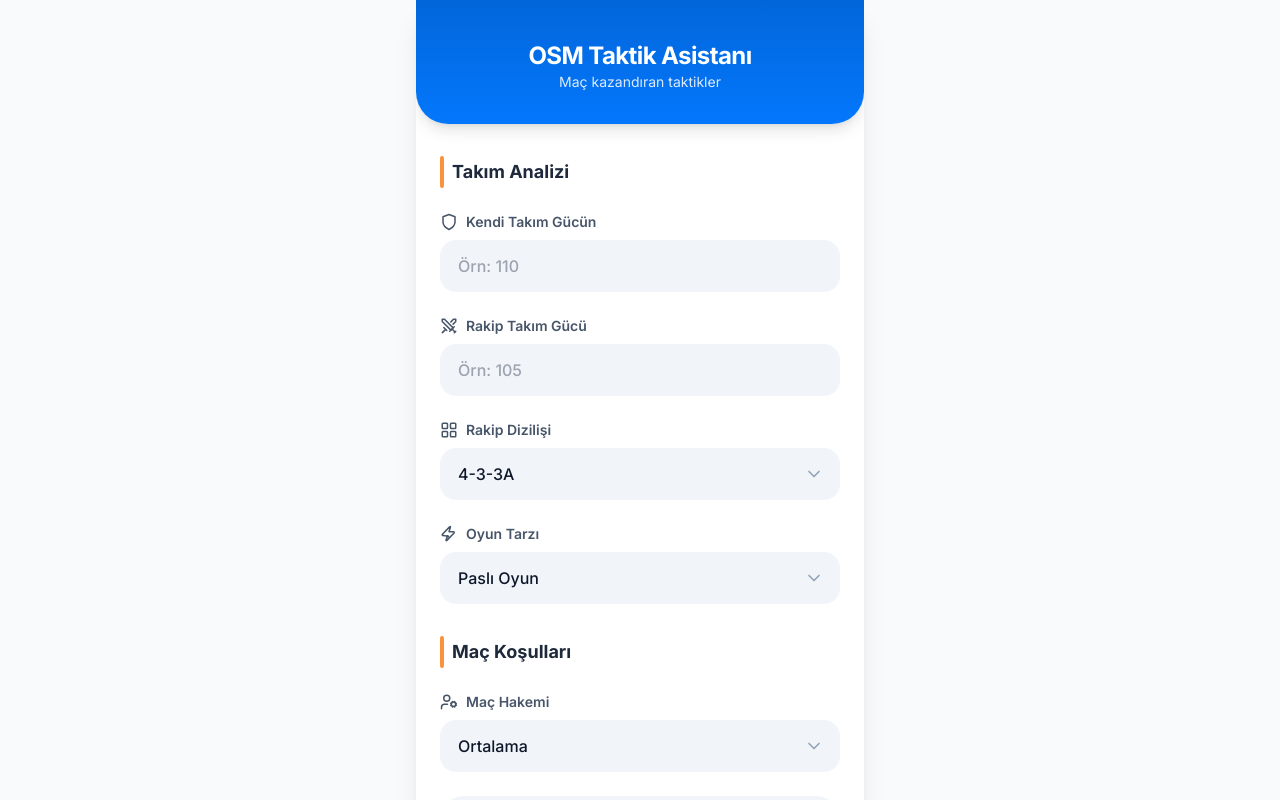
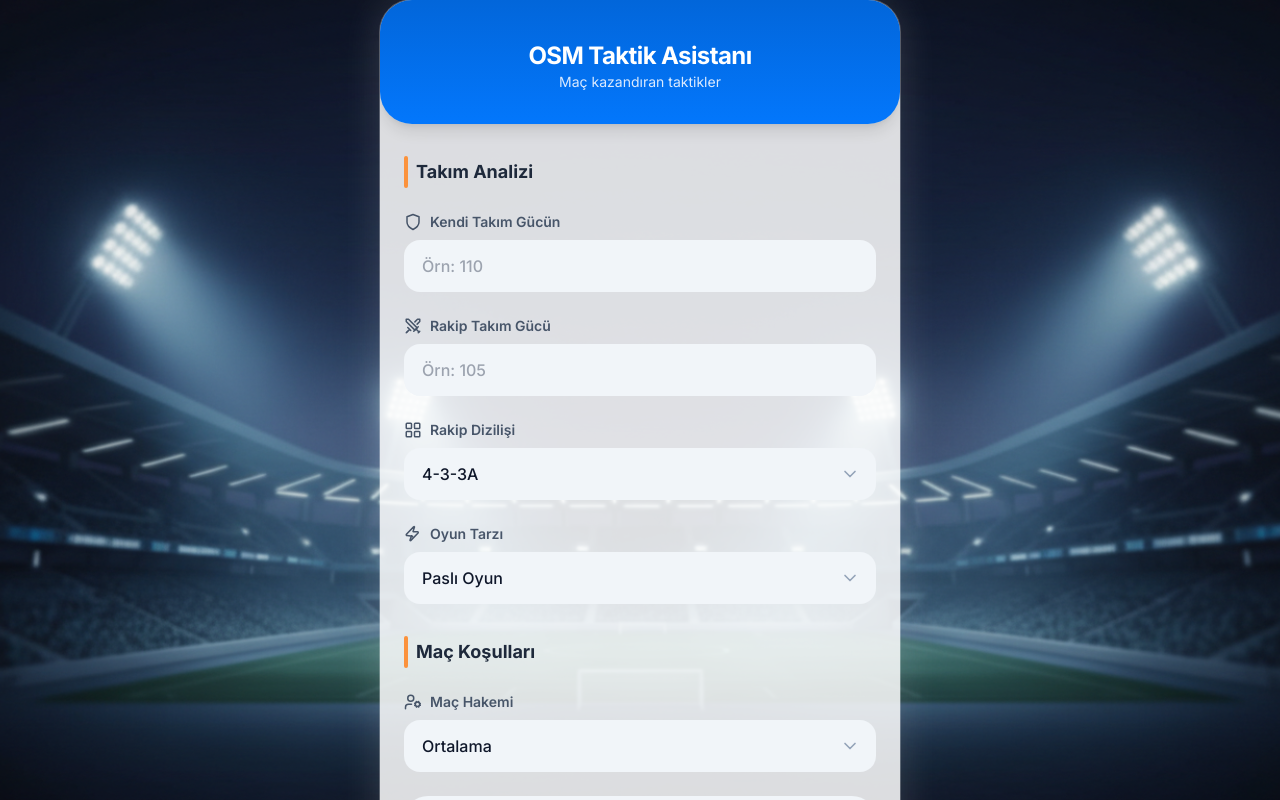
Before and after one commit to Torrick14/osm-tactic-assistant, a React (Vite) app: page / in a window 1280 px wide. Shown: the top 800 px of the page. Built offline with nearby package versions, Linux system fonts and the light colour scheme.

Commit message:
UI polish: background, glow, rounded layout

```diff
--- a/components/Layout.tsx
+++ b/components/Layout.tsx
@@ -1,31 +1,59 @@
-
 import React from 'react';
 import { Analytics } from "@vercel/analytics/react";
 
 export const Layout: React.FC<{ children: React.ReactNode }> = ({ children }) => {
   return (
-    <div className="min-h-screen max-w-md mx-auto bg-white shadow-xl flex flex-col relative overflow-hidden">
-      {/* Header - Notch (çentik) uyumu için pt-safe veya yüksek padding */}
+    <div
+      className="min-h-screen flex justify-center relative"
+      style={{
+        backgroundImage: "url('/bg-stadium.png')",
+        backgroundSize: "cover",
+        backgroundPosition: "center",
+        backgroundAttachment: "fixed",
+      }}
+    >
+      {/* OUTER GLOW / CARD */}
+      <div
+        className="
+          min-h-screen w-full
+          max-w-sm md:max-w-[460px] lg:max-w-[520px]
+          mx-auto
+          bg-white/85
+          flex flex-col
+          relative
+          rounded-[2rem]
+          ring-1 ring-white/25
+          shadow-2xl
+          shadow-[0_0_40px_rgba(255,255,255,0.15)]
+        "
+      >
+        {/* INNER WRAPPER (CONTENT HOLDER) */}
+        <div className="flex flex-col min-h-screen overflow-hidden rounded-[2rem]">
           <header
             className="text-white p-6 pt-10 pb-8 rounded-b-[2rem] shadow-lg sticky top-0 z-20 text-center"
             style={{ background: 'linear-gradient(to bottom, #0266da, #0377fc)' }}
           >
             <div className="flex flex-col items-center justify-center">
-          <h1 className="text-2xl font-bold tracking-tight">OSM Taktik Asistanı</h1>
-          <p className="text-blue-100 text-sm">Maç kazandıran taktikler</p>
+              <h1 className="text-2xl font-bold tracking-tight">
+                OSM Taktik Asistanı
+              </h1>
+              <p className="text-blue-100 text-sm">
+                Maç kazandıran taktikler
+              </p>
             </div>
           </header>
 
-      {/* Content Area */}
           <main className="flex-1 overflow-y-auto px-6 py-8 pb-20">
             {children}
           </main>
 
-      {/* Footer Branding */}
           <footer className="p-4 pb-6 text-center text-slate-400 text-[10px] bg-slate-50 border-t border-slate-100 uppercase tracking-widest font-bold">
             Tarık Paşalı &copy; 2026
           </footer>
+
           <Analytics />
+        </div>
+      </div>
     </div>
   );
 };
```
Also changed, not shown: public/bg-stadium.png (added). Lines whose indentation alone changed are shown as unchanged.
